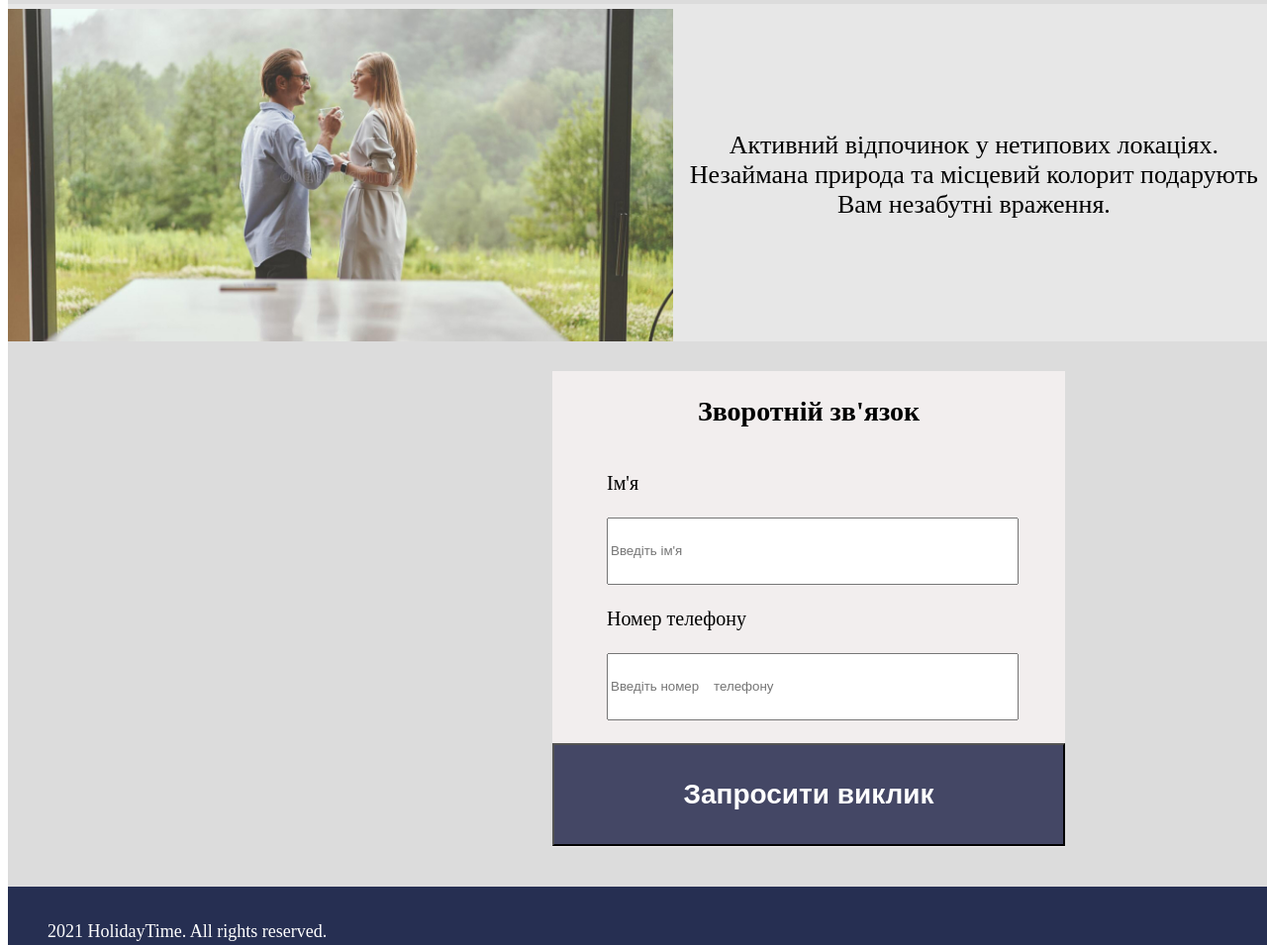
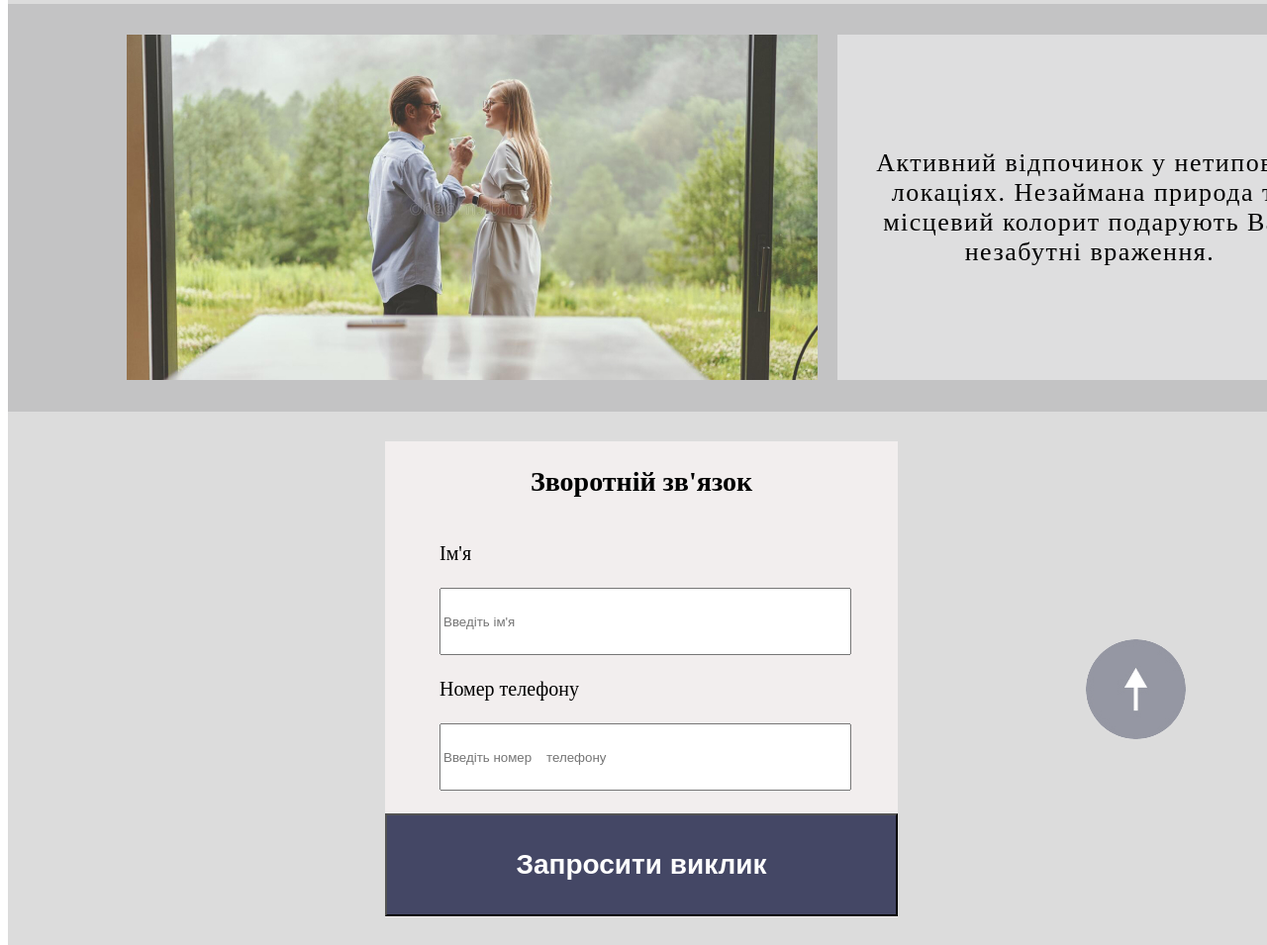
Before and after one commit to SergeyZhydkov/holiday-time, a website built with Vite: page src/index.html in a window 1280 px wide. Shown: the part 1377-2332 px from the top of the page at 99% size. Built offline with nearby package versions, Linux system fonts and the light colour scheme.

Commit message:
add correct files

```diff
--- a/src/css/callback.css
+++ b/src/css/callback.css
@@ -4,10 +4,7 @@
   flex-direction: column;
   width: 518px;
   height: 481px;
-  /* margin: 0, auto; */
-  /* justify-content: center;
-  align-items: center; */
-  margin-left: 550px;
+  margin: 0 auto;
   margin-bottom: 40px;
   background-color: rgb(242, 238, 238, 100);
 }
@@ -22,8 +19,6 @@
   display: flex;
   flex-direction: column;
   gap: 23px;
-  /* margin-top: 25px; */
-  /* margin-bottom: 30px; */
   padding-top: 20px;
   padding-bottom: 25px;
 }
--- a/src/css/part2.css
+++ b/src/css/part2.css
@@ -1,26 +1,31 @@
 .part2 {
-  /* border: 5px solid orange; */
-  /* width: 1920px; */
-  /* height: 90px; */
-  /* background-image: url(../img/part2.jpg);
-  background-size: cover;
-  background-repeat: no-repeat; */
+  max-width: 1488px;
+  height: 412px;
+  margin: 0 auto;
+  background-color: rgb(193, 193, 195, 90%);
+}
+.part2-wrap {
+  width: 1348px;
+  height: 349px;
   display: flex;
-  padding-top: 5px;
-  background-image: url(../img/part2-1.png);
-  background-size: cover;
+  gap: 20px;
+  justify-content: center;
+  padding-top: 31px;
+}
+.part2-img {
+  padding-left: 120px;
 }
 .part2-text {
   font-size: 26px;
   font-weight: 500;
+  letter-spacing: 1.5px;
   font-family: 'PT Sans';
+  text-align: center;
 }
 .part2-div-text {
-  max-width: ;
   width: 632px;
-  text-align: center;
-
+  height: 349px;
   align-content: center;
-
-  margin: 0, auto;
+  margin: 0 auto;
+  background-color: rgb(234, 234, 235, 70%);
 }
--- a/src/css/reservation.css
+++ b/src/css/reservation.css
@@ -4,7 +4,7 @@
   color: black;
   width: 526px;
   padding-top: 45px;
-  padding-left: 150px;
+  padding-left: 260px;
 }
 .reserv-select {
   position: relative;
--- a/src/css/styles.css
+++ b/src/css/styles.css
@@ -30,3 +30,12 @@
   background-color: rgb(198, 198, 220, 100);
   margin-bottom: 15px;
 }
+.array-up-div {
+  position: relative;
+}
+.array-up {
+  position: absolute;
+  bottom: 250px;
+  right: 90px;
+  border-radius: 50%;
+}
--- a/src/index.html
+++ b/src/index.html
@@ -33,6 +33,14 @@
         <!-- зворотній виклик -->
         <load src="./partials/callback.html" />
       </section>
+      <div class="array-up-div">
+        <img
+          class="array-up"
+          src="./img/array-up.jpg"
+          alt="array-up"
+          width="101"
+        />
+      </div>
     </main>
     <!-- footer -->
     <footer>
--- a/src/partials/part2.html
+++ b/src/partials/part2.html
@@ -1,11 +1,17 @@
 <div class="part2">
-  <div>
-    <img src="../img/part2.jpg" alt="Активний відпочинок" width="698" />
-  </div>
-  <div class="part2-div-text">
-    <h3 class="part2-text">
-      Активний відпочинок у нетипових локаціях. Незаймана природа та місцевий
-      колорит подарують Вам незабутні враження.
-    </h3>
+  <div class="part2-wrap">
+    <img
+      class="part2-img"
+      src="./img/part2.jpg"
+      alt="Активний відпочинок"
+      width="698"
+    />
+
+    <div class="part2-div-text">
+      <h3 class="part2-text">
+        Активний відпочинок у нетипових локаціях. Незаймана природа та місцевий
+        колорит подарують Вам незабутні враження.
+      </h3>
+    </div>
   </div>
 </div>
```
Also changed, not shown: src/reservation.html (+8 -0 lines), src/img/array-up.jpg (added), src/img/part2-1.png (deleted).
